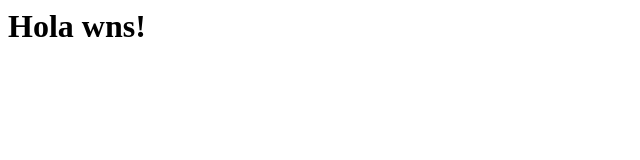
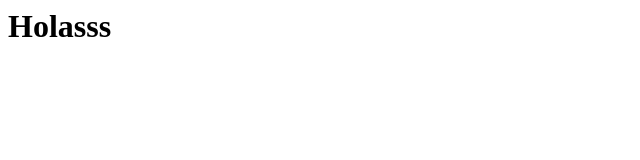
Before and after one commit to rdrgox/materializecss, a plain HTML site: page ejemplo1/index.html in a window 1280 px wide. Shown: the full height of the page, 0-640 px from the left. Drawn offline with Linux system fonts and the light colour scheme.

```diff
--- a/ejemplo1/index.html
+++ b/ejemplo1/index.html
@@ -3,6 +3,6 @@
     <title>Ejemplos</title>
 </head>
 <body>
-    <h1>Hola wns!</h1>
+    <h1>Holasss</h1>
 </body>
 </html>
```
